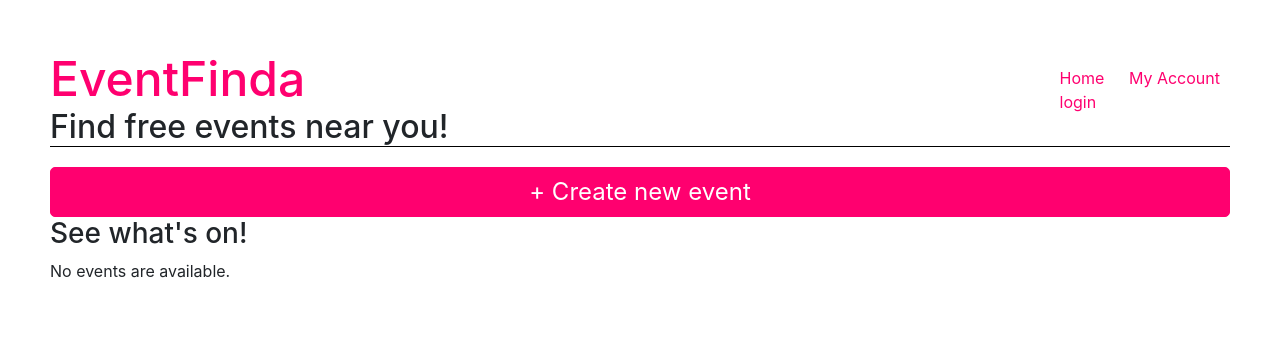
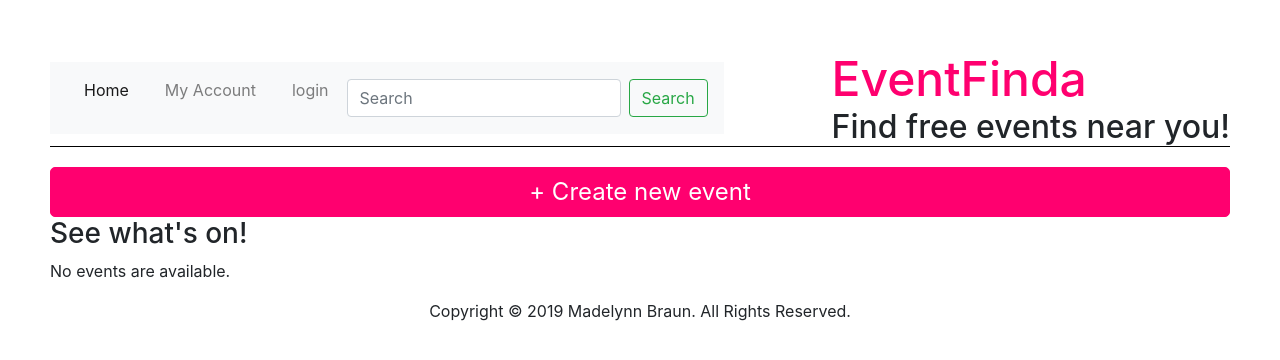
Before and after one commit to Maddy-89/FreEventsApp, a Django app: page /event-finder/ in a window 1280 px wide. Shown: the top 360 px of the page. Run offline with Django 3.2, Linux system fonts and the light colour scheme; data that the repository does not hold is empty; some libraries are stand-ins or nearby versions.

Commit message:
Add footer and collapse Nav. submit new event is working

```diff
--- a/templates/base.html
+++ b/templates/base.html
@@ -16,14 +16,21 @@
 
     <body>
         <header>
+                {% include './nav.html' %}
             <div>
                 <h1>EventFinda</h1>
                 <h2>Find free events near you!</h2>
             </div>
-            {% include './nav.html' %}
         </header>
 
         {% block content %}
         {% endblock %}
+
+        {% include './footer.html' %}
+            <!-- Optional JavaScript -->
+    <!-- jQuery first, then Popper.js, then Bootstrap JS -->
+    <script src="https://code.jquery.com/jquery-3.3.1.slim.min.js" integrity="sha384-q8i/X+965DzO0rT7abK41JStQIAqVgRVzpbzo5smXKp4YfRvH+8abtTE1Pi6jizo" crossorigin="anonymous"></script>
+    <script src="https://cdnjs.cloudflare.com/ajax/libs/popper.js/1.14.7/umd/popper.min.js" integrity="sha384-UO2eT0CpHqdSJQ6hJty5KVphtPhzWj9WO1clHTMGa3JDZwrnQq4sF86dIHNDz0W1" crossorigin="anonymous"></script>
+    <script src="https://stackpath.bootstrapcdn.com/bootstrap/4.3.1/js/bootstrap.min.js" integrity="sha384-JjSmVgyd0p3pXB1rRibZUAYoIIy6OrQ6VrjIEaFf/nJGzIxFDsf4x0xIM+B07jRM" crossorigin="anonymous"></script>
     </body>
 </html>
--- /dev/null
+++ b/templates/footer.html
@@ -0,0 +1,6 @@
+<footer class="container-fluid">
+    <div class="row">
+        <div class="col">
+             <p class="text-center">Copyright © 2019 Madelynn Braun. All Rights Reserved.</p></div>
+       </div>
+</footer>
--- a/templates/nav.html
+++ b/templates/nav.html
@@ -1,10 +1,25 @@
-<nav>
-    <a href="{% url 'eventFinderApp:index' %}">Home</a>
-    <a href="{% url 'eventFinderApp:account' %}">My Account</a>
-    {% if user.is_authenticated %}
-    <p>Hi {{ user.username }}</p>
-    <p><a href="{% url 'logout' %}">logout</a></p>
-{% else %}
-    <p><a href="{% url 'login' %}">login</a></p>
-{% endif %}
-</nav>
+<nav class="navbar navbar-expand-lg navbar-light bg-light">
+        <button class="navbar-toggler" type="button" data-toggle="collapse" data-target="#navbarTogglerDemo03" aria-controls="navbarTogglerDemo03" aria-expanded="false" aria-label="Toggle navigation">
+          <span class="navbar-toggler-icon"></span>
+        </button>
+
+        <div class="collapse navbar-collapse" id="navbarTogglerDemo03">
+          <ul class="navbar-nav mr-auto mt-2 mt-lg-0">
+            <li class="nav-item active">
+                    <a class="nav-link" href="{% url 'eventFinderApp:index' %}">Home</a>            </li>
+            <li class="nav-item">
+                    <a class="nav-link" href="{% url 'eventFinderApp:account' %}">My Account</a>            </li>
+            <li class="nav-item">
+                    {% if user.is_authenticated %}
+                    <p>Hi {{ user.username }}</p>
+                    <p><a class="nav-link" href="{% url 'logout' %}">logout</a></p>
+                {% else %}
+                    <p><a class="nav-link" href="{% url 'login' %}">login</a></p>
+                {% endif %}            </li>
+          </ul>
+          <form class="form-inline my-2 my-lg-0">
+            <input class="form-control mr-sm-2" type="search" placeholder="Search" aria-label="Search">
+            <button class="btn btn-outline-success my-2 my-sm-0" type="submit">Search</button>
+          </form>
+        </div>
+      </nav>
```
